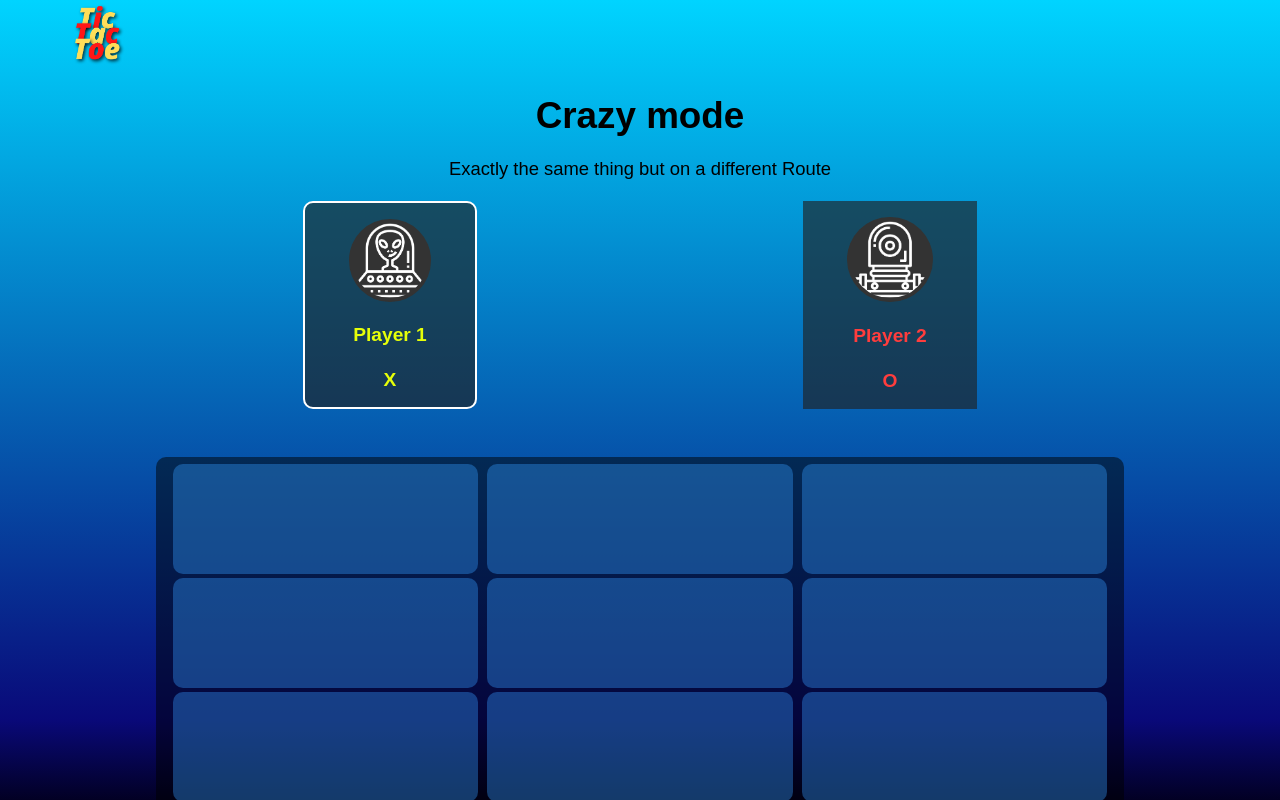
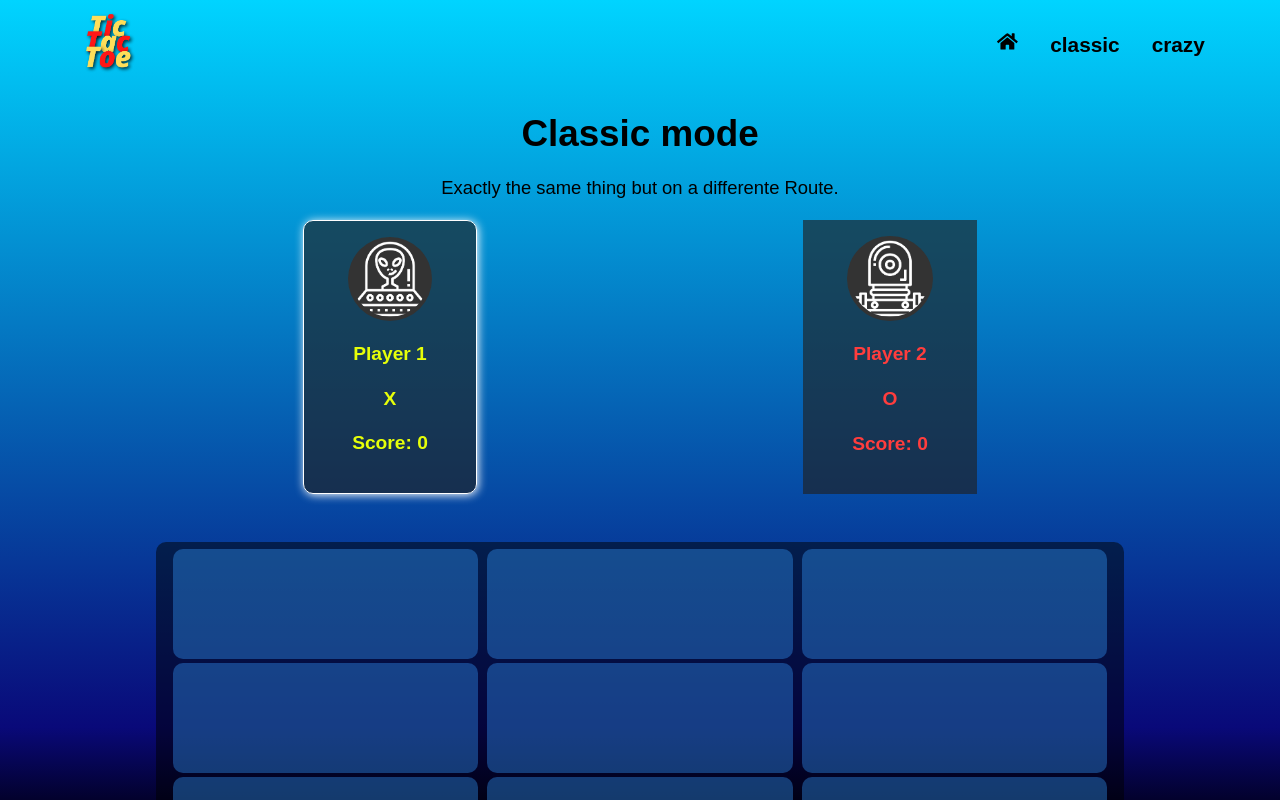
Before and after one commit to LBiancardi/tic-tac-toe-ts, a React (Vite) app: page /crazy in a window 1280 px wide. Shown: the top 800 px of the page. Built offline with nearby package versions, Linux system fonts and the light colour scheme.

Commit message:
Add style to header

```diff
--- a/src/ClassicMode.jsx
+++ b/src/ClassicMode.jsx
@@ -1,14 +1,16 @@
-import { useState } from "react";
+import React, { useState, useEffect } from "react";
 import PlayerCard from "./components/PlayerCard";
 import BoardSpace from "./components/styles/BoardSpace";
 import { StyledClassicMode } from "./components/styles/ClassicMode.styled";
 import { checkWinner } from "./helpers/checkWinner";
 import { handleBoardChange } from "./helpers/handleBoardChange";
+import { resetBoard } from "./helpers/resetBoard";
 
 const player1 = {
   img: "player1.png",
   name: "Player 1",
   placeholder: "X",
+  score: 0,
   turn: true,
 };
 
@@ -16,14 +18,25 @@ const player2 = {
   img: "player2.png",
   name: "Player 2",
   placeholder: "O",
-  turn: false,
+  score: 0,
+  turn: !player1.turn,
 };
 
-const CrazyMode = () => {
-  const [playerTurn, setPlayerTurn] = useState(player1.turn);
+const ClassicMode = () => {
+  const [playerOneTurn, setPlayerOneTurn] = useState(player1.turn);
   const [spaces, setSpace] = useState(["", "", "", "", "", "", "", "", ""]);
   const [nextMove, setNextMove] = useState(player1.placeholder);
   const [isTheGameOver, setIsTheGameOver] = useState(false);
+
+  useEffect(() => {
+    setSpace(resetBoard);
+    if (isTheGameOver) {
+      !playerOneTurn
+        ? (alert(`${player1.placeholder} WINS`), (player1.score += 1))
+        : (alert(`${player2.placeholder} WINS`), (player2.score += 1));
+    }
+    setIsTheGameOver(false);
+  }, [isTheGameOver]);
 
   const handleSwitchTurns = (
     nextMove,
@@ -34,7 +47,7 @@ const CrazyMode = () => {
     nextMove !== placeholder1
       ? setNextMove(placeholder1)
       : setNextMove(placeholder2);
-    setPlayerTurn(!playerTurn);
+    setPlayerOneTurn(!playerTurn);
   };
 
   return (
@@ -46,7 +59,7 @@ const CrazyMode = () => {
           alignItems: "center",
         }}
       >
-        <h1 style={{ marginBottom: "0" }}>Classic mode</h1>
+        <h1 style={{ marginBottom: "2rem" }}>Classic mode</h1>
       </div>
       <StyledClassicMode>
         <PlayerCard
@@ -54,14 +67,17 @@ const CrazyMode = () => {
           img={player1.img}
           player={player1.name}
           placeholder={player1.placeholder}
-          isActive={playerTurn}
+          score={player1.score}
+          isActive={playerOneTurn}
         />
+
         <PlayerCard
           fontColor="#ff3d3d"
           img={player2.img}
           player={player2.name}
           placeholder={player2.placeholder}
-          isActive={!playerTurn}
+          score={player2.score}
+          isActive={!playerOneTurn}
         />
       </StyledClassicMode>
       <div
@@ -79,19 +95,17 @@ const CrazyMode = () => {
         {spaces.map((space, i) => (
           <BoardSpace
             onClick={(e) => {
-              e.target.innerText = nextMove;
-              setSpace(handleBoardChange(spaces, i, nextMove));
-              handleSwitchTurns(
-                nextMove,
-                player1.placeholder,
-                player2.placeholder,
-                playerTurn
-              );
+              e.target.innerText === ""
+                ? ((e.target.innerText = nextMove),
+                  setSpace(handleBoardChange(spaces, i, nextMove)),
+                  handleSwitchTurns(
+                    nextMove,
+                    player1.placeholder,
+                    player2.placeholder,
+                    playerOneTurn
+                  ))
+                : alert("Please select an empty space");
               setIsTheGameOver(checkWinner(spaces, nextMove));
-              isTheGameOver
-                ? (setSpace(["", "", "", "", "", "", "", "", ""]),
-                  setIsTheGameOver(false))
-                : setSpace(spaces);
             }}
           >
             {spaces[i]}
@@ -102,4 +116,4 @@ const CrazyMode = () => {
   );
 };
 
-export default CrazyMode;
+export default ClassicMode;
--- a/src/CrazyMode.jsx
+++ b/src/CrazyMode.jsx
@@ -1,14 +1,16 @@
-import { useState } from "react";
+import React, { useState, useEffect } from "react";
 import PlayerCard from "./components/PlayerCard";
 import BoardSpace from "./components/styles/BoardSpace";
 import { StyledClassicMode } from "./components/styles/ClassicMode.styled";
 import { checkWinner } from "./helpers/checkWinner";
 import { handleBoardChange } from "./helpers/handleBoardChange";
+import { resetBoard } from "./helpers/resetBoard";
 
 const player1 = {
   img: "player1.png",
   name: "Player 1",
   placeholder: "X",
+  score: 0,
   turn: true,
 };
 
@@ -16,14 +18,25 @@ const player2 = {
   img: "player2.png",
   name: "Player 2",
   placeholder: "O",
-  turn: false,
+  score: 0,
+  turn: !player1.turn,
 };
 
-const CrazyMode = () => {
-  const [playerTurn, setPlayerTurn] = useState(player1.turn);
+const ClassicMode = () => {
+  const [playerOneTurn, setPlayerOneTurn] = useState(player1.turn);
   const [spaces, setSpace] = useState(["", "", "", "", "", "", "", "", ""]);
   const [nextMove, setNextMove] = useState(player1.placeholder);
   const [isTheGameOver, setIsTheGameOver] = useState(false);
+
+  useEffect(() => {
+    setSpace(resetBoard);
+    if (isTheGameOver) {
+      !playerOneTurn
+        ? (alert(`${player1.placeholder} WINS`), (player1.score += 1))
+        : (alert(`${player2.placeholder} WINS`), (player2.score += 1));
+    }
+    setIsTheGameOver(false);
+  }, [isTheGameOver]);
 
   const handleSwitchTurns = (
     nextMove,
@@ -34,7 +47,7 @@ const CrazyMode = () => {
     nextMove !== placeholder1
       ? setNextMove(placeholder1)
       : setNextMove(placeholder2);
-    setPlayerTurn(!playerTurn);
+    setPlayerOneTurn(!playerTurn);
   };
 
   return (
@@ -46,8 +59,8 @@ const CrazyMode = () => {
           alignItems: "center",
         }}
       >
-        <h1 style={{ marginBottom: "0" }}>Crazy mode</h1>
-        <p>Exactly the same thing but on a different Route</p>
+        <h1 style={{ marginBottom: "0rem" }}>Classic mode</h1>
+        <p>Exactly the same thing but on a differente Route.</p>
       </div>
       <StyledClassicMode>
         <PlayerCard
@@ -55,14 +68,17 @@ const CrazyMode = () => {
           img={player1.img}
           player={player1.name}
           placeholder={player1.placeholder}
-          isActive={playerTurn}
+          score={player1.score}
+          isActive={playerOneTurn}
         />
+
         <PlayerCard
           fontColor="#ff3d3d"
           img={player2.img}
           player={player2.name}
           placeholder={player2.placeholder}
-          isActive={!playerTurn}
+          score={player2.score}
+          isActive={!playerOneTurn}
         />
       </StyledClassicMode>
       <div
@@ -80,15 +96,17 @@ const CrazyMode = () => {
         {spaces.map((space, i) => (
           <BoardSpace
             onClick={(e) => {
-              e.target.innerText = nextMove;
-              setSpace(handleBoardChange(spaces, i, nextMove));
-              handleSwitchTurns(
-                nextMove,
-                player1.placeholder,
-                player2.placeholder,
-                playerTurn
-              );
-              setSpace(checkWinner(spaces, nextMove));
+              e.target.innerText === ""
+                ? ((e.target.innerText = nextMove),
+                  setSpace(handleBoardChange(spaces, i, nextMove)),
+                  handleSwitchTurns(
+                    nextMove,
+                    player1.placeholder,
+                    player2.placeholder,
+                    playerOneTurn
+                  ))
+                : alert("Please select an empty space");
+              setIsTheGameOver(checkWinner(spaces, nextMove));
             }}
           >
             {spaces[i]}
@@ -99,4 +117,4 @@ const CrazyMode = () => {
   );
 };
 
-export default CrazyMode;
+export default ClassicMode;
--- a/src/components/Header.jsx
+++ b/src/components/Header.jsx
@@ -1,5 +1,6 @@
 import React from "react";
 import { Link } from "react-router-dom";
+import { FaHome } from "react-icons/fa";
 import { StyledHeader } from "./styles/Header.styled";
 
 export default function Header() {
@@ -8,6 +9,19 @@ export default function Header() {
       <Link to="/">
         <img src="./src/assets/sombraLG.png" alt="logo" />
       </Link>
+      <nav>
+        <Link to="/">
+          <p>
+            <FaHome />
+          </p>
+        </Link>
+        <Link to="/classic">
+          <p>classic</p>
+        </Link>
+        <Link to="/crazy">
+          <p>crazy</p>
+        </Link>
+      </nav>
     </StyledHeader>
   );
 }
--- a/src/components/PlayerCard.jsx
+++ b/src/components/PlayerCard.jsx
@@ -6,6 +6,7 @@ export default function PlayerCard({
   player = "1",
   placeholder = "X",
   fontColor = "",
+  score = 0,
   isActive = true,
 }) {
   return (
@@ -16,6 +17,9 @@ export default function PlayerCard({
       <img src={`./src/assets/${img}`} />
       <p>{player}</p>
       <span>{placeholder}</span>
+      <div style={{ display: "flex", flexWrap: "nowrap" }}>
+        <p>Score: {score}</p>
+      </div>
     </StyledPlayerCard>
   );
 }
--- a/src/components/styles/ClassicMode.styled.jsx
+++ b/src/components/styles/ClassicMode.styled.jsx
@@ -10,8 +10,6 @@ export const StyledClassicMode = styled.div`
 
 export const StyledPlayerCard = styled.div`
   align-items: center;
-  /* border: 2px solid white;
-  border-radius: 10px; */
   background-color: #202020a2;
   display: flex;
   flex-direction: column;
--- a/src/components/styles/Header.styled.jsx
+++ b/src/components/styles/Header.styled.jsx
@@ -2,11 +2,47 @@ import styled from "styled-components";
 
 export const StyledHeader = styled.header`
   display: flex;
-  justify-content: flex-start;
-  margin-left: 5%;
+  justify-content: space-around;
+  margin: 0.5rem 5%;
 
   img {
     min-width: 65px;
     width: 5%;
   }
+
+  nav {
+    display: flex;
+    column-gap: 2rem;
+    justify-content: flex-end;
+  }
+
+  nav a {
+    color: black;
+    font-size: 1.3rem;
+    font-weight: bolder;
+    text-decoration: none;
+    transition: 0.5s;
+    width: 100%;
+  }
+
+  nav a:hover {
+    text-decoration: underline;
+    opacity: 70%;
+  }
+  @media (max-width: ${({ theme }) => theme.mobile}) {
+    align-items: center;
+    margin: 0;
+    flex-direction: column;
+
+    img {
+      margin: 0 20%;
+      width: 60%;
+    }
+
+    nav {
+      margin: 0;
+      justify-content: space-between;
+      width: 80%;
+    }
+  }
 `;
--- a/src/components/styles/cssStyles.css
+++ b/src/components/styles/cssStyles.css
@@ -1,4 +1,5 @@
 .active {
-  border: 2px solid white;
+  border: 01px solid white;
   border-radius: 10px;
+  box-shadow: 1px 1px 10px #fff;
 }
--- a/src/helpers/handleBoardChange.jsx
+++ b/src/helpers/handleBoardChange.jsx
@@ -1,4 +1,6 @@
 export const handleBoardChange = (arr, i, placeholder) => {
-  const newArr = arr.splice(i, 1, placeholder);
+  // const newArr = arr[i] === "" ? arr.splice(i, 1, placeholder) : alert("error");
+  arr.splice(i, 1, placeholder);
+  // console.log(arr);
   return arr;
 };
--- /dev/null
+++ b/src/helpers/resetBoard.jsx
@@ -0,0 +1 @@
+export const resetBoard = () => ["", "", "", "", "", "", "", "", ""];
```
